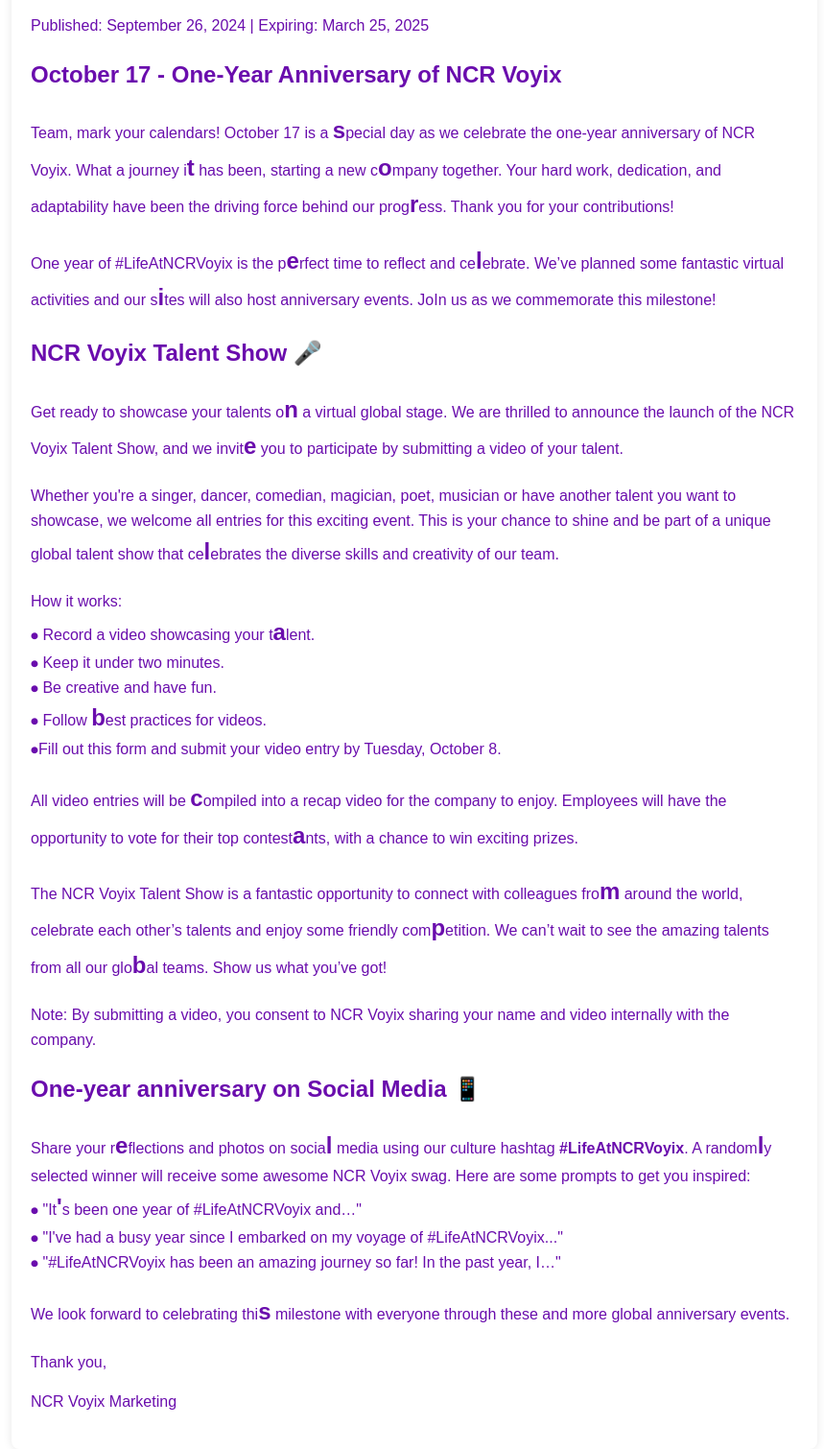
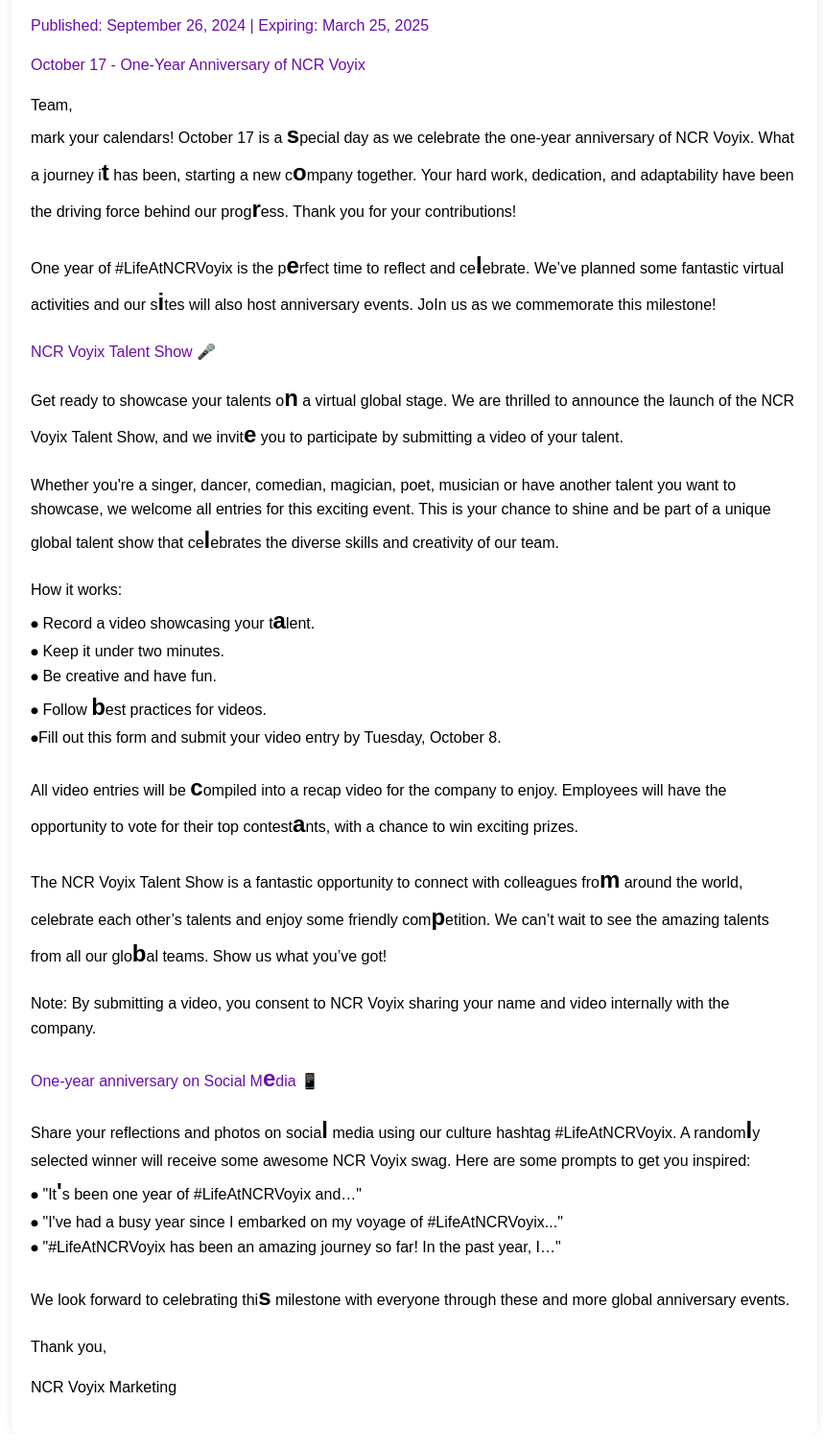
Before and after one commit to komer6/voyx, a plain HTML site: page index.html in a window 1280 px wide. Shown: the part 438-1948 px from the top of the page at 96% size, without its empty margins (208-1067 px from the left). Drawn offline with Linux system fonts and the light colour scheme.

Commit message:
qol fixes

```diff
--- a/index.html
+++ b/index.html
@@ -32,9 +32,7 @@
             margin-bottom: 20px;
         }
 
-        .event-highlight {
-            font-weight: bold;
-        }
+
     </style>
 </head>
 
@@ -48,9 +46,9 @@
         <h1>NCR Voyix Anniversary Celebration</h1>
         <p class="date">Published: September 26, 2024 | Expiring: March 25, 2025</p>
 
-        <h2 class="event-title">October 17 - One-Year Anniversary of NCR Voyix</h2>
+        <p class="event-title">October 17 - One-Year Anniversary of NCR Voyix</p>
         <p class="event-description">
-            Team, mark your calendars! October 17 is a <b style="font-size:x-large">s</b>pecial day as we celebrate the
+            Team,<br> mark your calendars! October 17 is a <b style="font-size:x-large">s</b>pecial day as we celebrate the
             one-year anniversary of NCR Voyix. What a journey i<b style="font-size:x-large">t</b> has been, starting a
             new c<b style="font-size:x-large">o</b>mpany together. Your hard work, dedication, and adaptability have been the driving force behind our
             prog<b style="font-size:x-large">r</b>ess. Thank you for your contributions!
@@ -62,7 +60,7 @@
             milestone!
         </p>
 
-        <h2 class="event-title">NCR Voyix Talent Show 🎤</h2>
+        <p class="event-title">NCR Voyix Talent Show 🎤</p>
         <p class="event-description">
             Get ready to showcase your talents o<b style="font-size:x-large">n</b> a virtual global stage. We are
             thrilled to announce the launch of the
@@ -98,10 +96,10 @@
             internally with the company.
         </p>
 
-        <h2 class="event-title">One-year anniversary on Social M<b style="font-size:x-large">e</b>dia 📱</h2>
+        <p class="event-title">One-year anniversary on Social M<b style="font-size:x-large">e</b>dia 📱</p>
         <p class="event-description">
-            Share your r<b style="font-size:x-large">e</b>flections and photos on socia<b style="font-size:x-large">l</b> media using our culture hashtag
-            <strong>#LifeAtNCRVoyix</strong>. A random<b style="font-size:x-large">l</b>y selected winner will receive
+            Share your reflections and photos on socia<b style="font-size:x-large">l</b> media using our culture hashtag
+            #LifeAtNCRVoyix. A random<b style="font-size:x-large">l</b>y selected winner will receive
             some awesome NCR Voyix swag. Here
             are some prompts to get you inspired:<br>
             ⦁ "It<b style="font-size:x-large">'</b>s been one year of #LifeAtNCRVoyix and…"<br>
--- a/style.css
+++ b/style.css
@@ -2,7 +2,7 @@ body {
     font-family: Arial, sans-serif;
     line-height: 1.6;
     background-color: white;
-    color: #6A0DAD; /* Purple theme */
+    color: #000000;
     margin: 0;
     padding: 0;
 }
@@ -13,9 +13,9 @@ header {
 }
 
 header img {
-    width: 100%; /* Full width of the container */
+    width: 100%;
     max-height: 300px;
-    object-fit: cover; /* Ensures image fits container while maintaining aspect ratio */
+    object-fit: cover;
 }
 
 .content {
```
